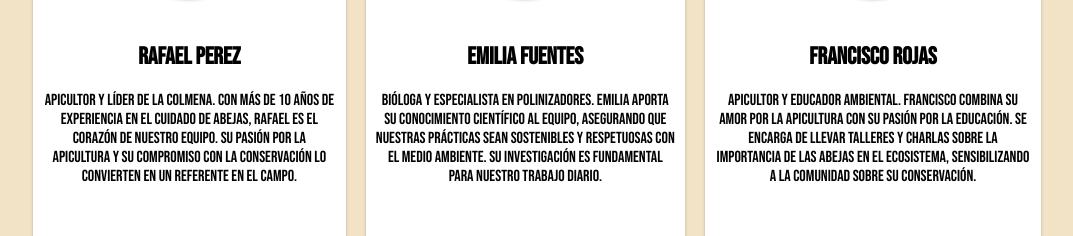
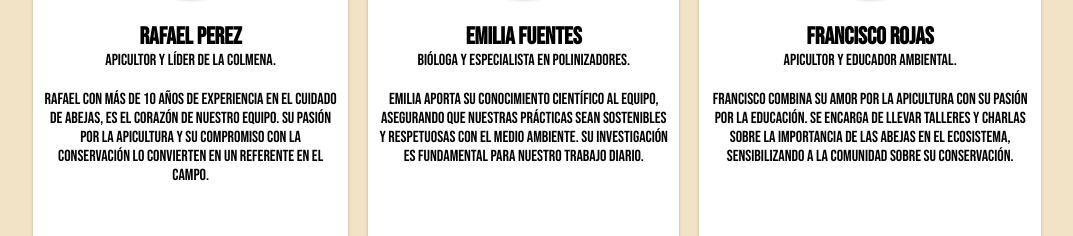
Before and after one commit to MatiasRF1/evaluation1, a plain HTML site: page index.html in a window 1280 px wide. Shown: the part 1037-1273 px from the top of the page, without its empty margins (103-1176 px from the left). Drawn offline with Linux system fonts and the light colour scheme.

Commit message:
Mejorar el diseño de perfiles de apicultores y ajustar márgenes en CSS

```diff
--- a/index.css
+++ b/index.css
@@ -155,8 +155,12 @@ body {
   width: 100%;
   box-shadow: 0 3px 3px rgba(70, 70, 70, 0.35);
 }
+
+.profile h2{
+  margin: 0;
+}
 .profile p{
-  margin: 10px 10px 30px 10px;
+  margin: 0 10px 20px 10px;
 }
 .profile img{
   width: 150px;
--- a/index.html
+++ b/index.html
@@ -66,18 +66,18 @@
       <div class="profile">
         <img src="./src/img/apicultorProfile1.png">
         <h2>Rafael Perez</h2>
+        <p>Apicultor y líder de la colmena.</p>
         <p>
-          Apicultor y líder de la colmena.
-          Con más de 10 años de experiencia en el cuidado de abejas,
-          Rafael es el corazón de nuestro equipo.
+          Rafael con más de 10 años de experiencia en el cuidado de abejas,
+          es el corazón de nuestro equipo.
           Su pasión por la apicultura y su compromiso con la conservación lo convierten en un referente en el campo.
         </p>
       </div>
       <div class="profile">
         <img src="./src/img/apicultorProfile2.png">
         <h2>Emilia Fuentes</h2>
+        <p>Bióloga y especialista en polinizadores.</p>
         <p>
-          Bióloga y especialista en polinizadores.
           Emilia aporta su conocimiento científico al equipo, asegurando que nuestras prácticas sean sostenibles y respetuosas con el medio ambiente.
           Su investigación es fundamental para nuestro trabajo diario.
         </p>
@@ -85,8 +85,8 @@
       <div class="profile">
         <img src="./src/img/apicultorProfile3.png">
         <h2>Francisco Rojas</h2>
+        <p>Apicultor y educador ambiental.</p>
         <p>
-          Apicultor y educador ambiental.
           Francisco combina su amor por la apicultura con su pasión por la educación.
           Se encarga de llevar talleres y charlas sobre la importancia de las abejas en el ecosistema,
           sensibilizando a la comunidad sobre su conservación.
```
